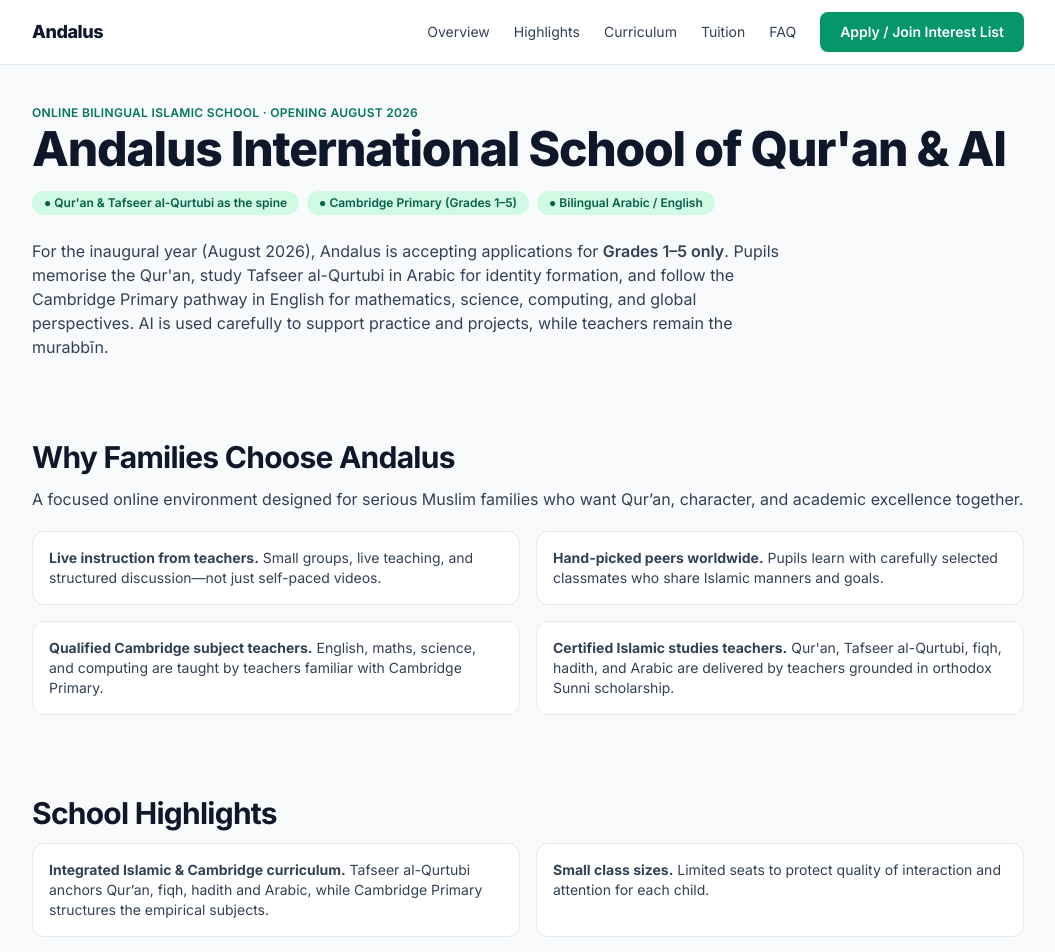
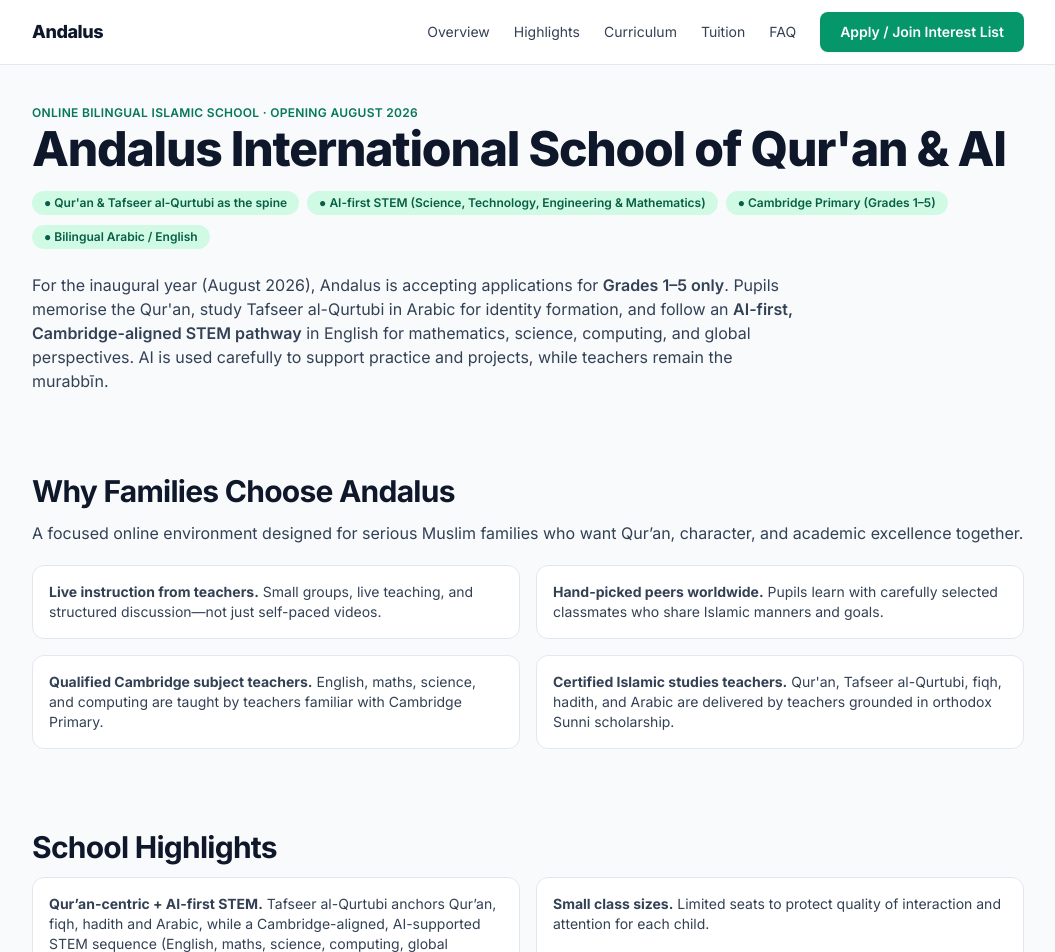
Before and after one commit to patience62003/andalus2, a React (Vite) app: page / in a window 1280 px wide. Shown: the top 952 px of the page, without its empty margins (112-1167 px from the left). Built offline with nearby package versions, Linux system fonts and the light colour scheme.

Commit message:
Update App.tsx

```diff
--- a/src/App.tsx
+++ b/src/App.tsx
@@ -132,6 +132,7 @@ export default function App() {
 
         <div className="mb-4">
           <Tag>Qur&apos;an &amp; Tafseer al-Qurtubi as the spine</Tag>
+          <Tag>AI-first STEM (Science, Technology, Engineering &amp; Mathematics)</Tag>
           <Tag>Cambridge Primary (Grades 1–5)</Tag>
           <Tag>Bilingual Arabic / English</Tag>
         </div>
@@ -140,10 +141,11 @@ export default function App() {
           For the inaugural year (August 2026), Andalus is accepting applications
           for <span className="font-semibold">Grades 1–5 only</span>. Pupils
           memorise the Qur&apos;an, study Tafseer al-Qurtubi in Arabic for
-          identity formation, and follow the Cambridge Primary pathway in English
-          for mathematics, science, computing, and global perspectives. AI is
-          used carefully to support practice and projects, while teachers remain
-          the murabbīn.
+          identity formation, and follow an{" "}
+          <span className="font-semibold">AI-first, Cambridge-aligned STEM pathway</span>{" "}
+          in English for mathematics, science, computing, and global perspectives.
+          AI is used carefully to support practice and projects, while teachers
+          remain the murabbīn.
         </p>
       </header>
 
@@ -179,9 +181,11 @@ export default function App() {
       <Section id="highlights" title="School Highlights">
         <ul className="grid gap-4 md:grid-cols-2 text-sm text-slate-700">
           <li className="rounded-xl border border-slate-200 bg-white p-4">
-            <strong>Integrated Islamic &amp; Cambridge curriculum.</strong>{" "}
-            Tafseer al-Qurtubi anchors Qur’an, fiqh, hadith and Arabic, while
-            Cambridge Primary structures the empirical subjects.
+            <strong>Qur’an-centric + AI-first STEM.</strong>{" "}
+            Tafseer al-Qurtubi anchors Qur’an, fiqh, hadith and Arabic, while a
+            Cambridge-aligned, AI-supported STEM sequence (English, maths,
+            science, computing, global perspectives) structures the empirical
+            subjects.
           </li>
           <li className="rounded-xl border border-slate-200 bg-white p-4">
             <strong>Small class sizes.</strong> Limited seats to protect quality
```
